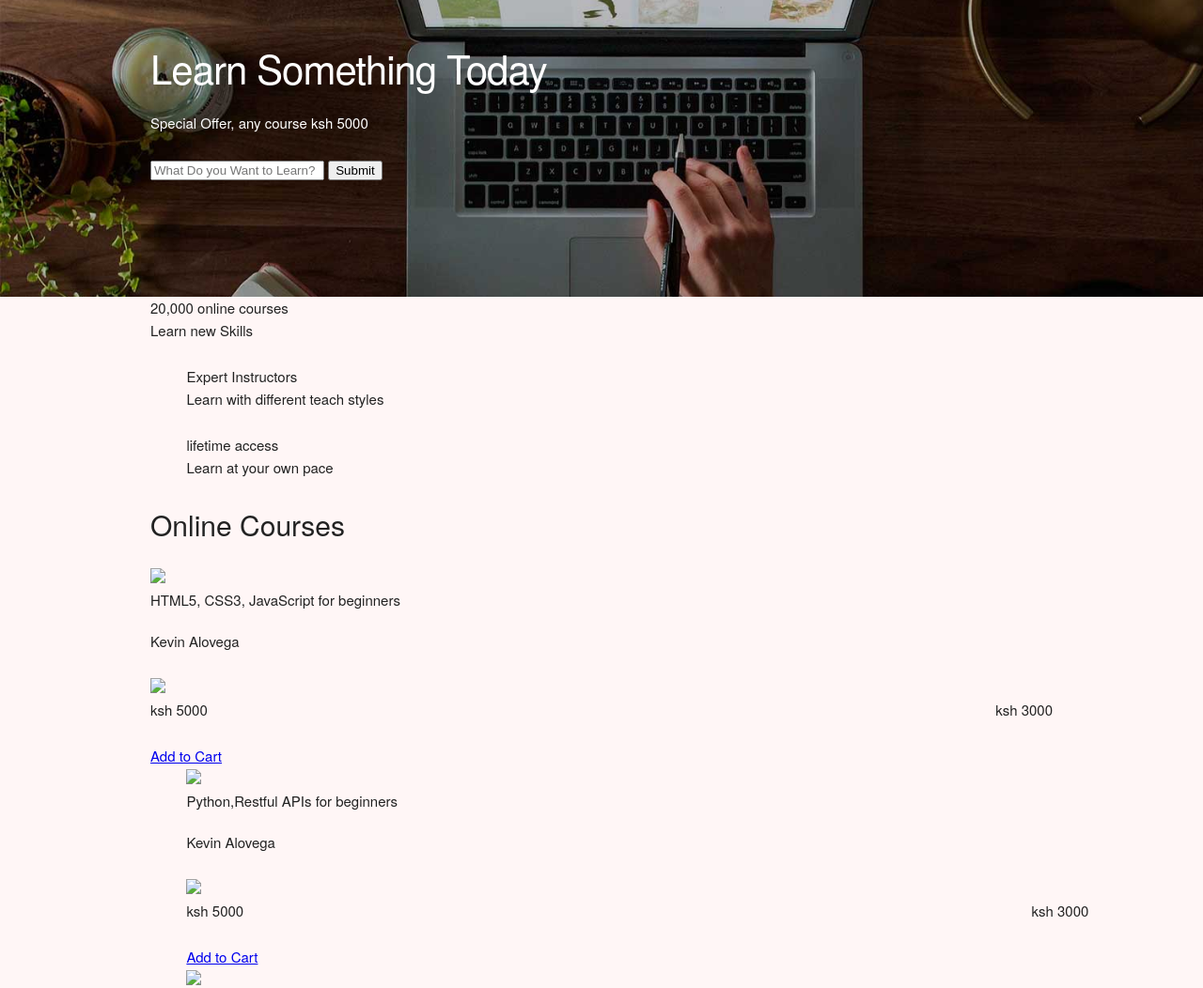
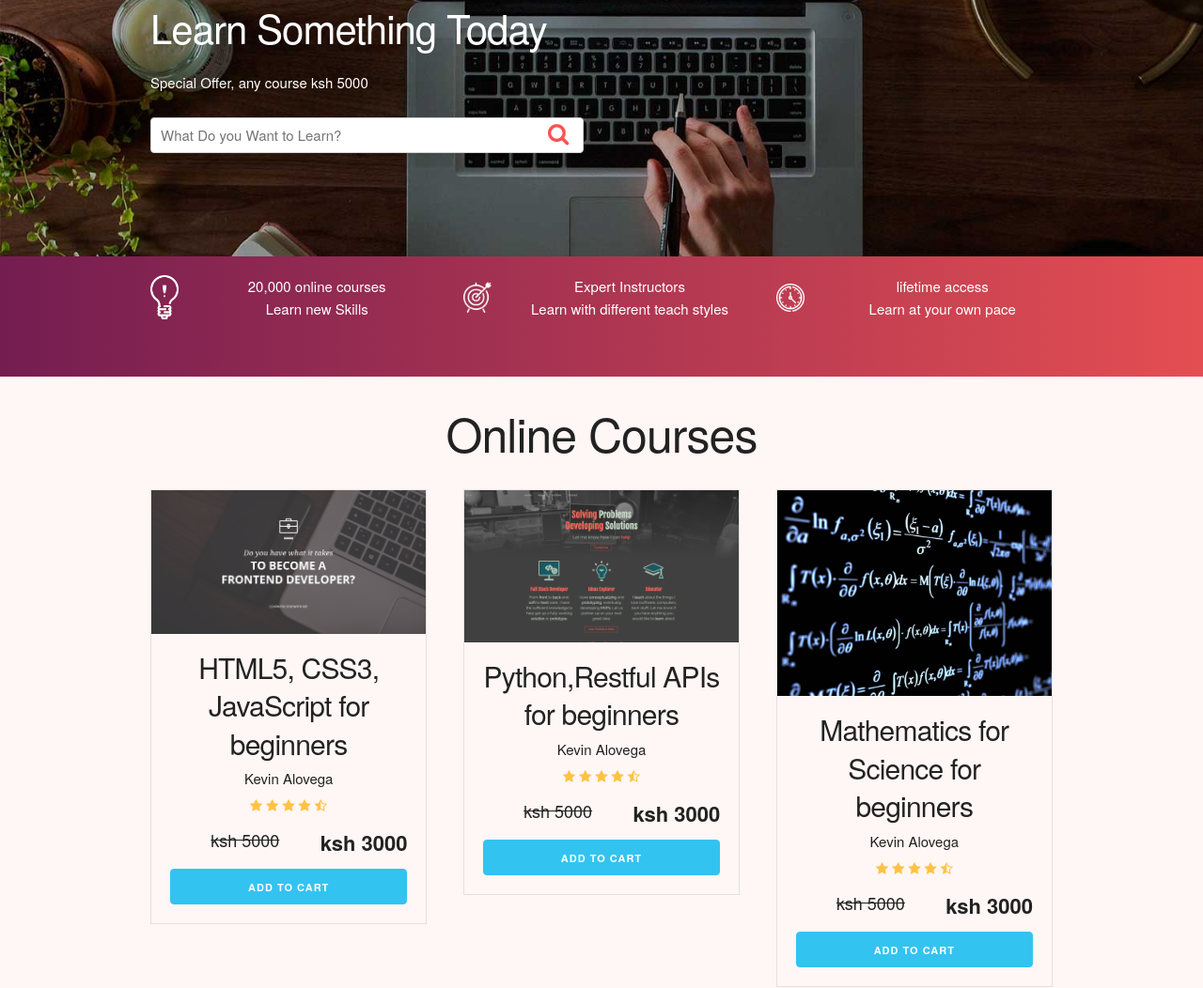
Before and after one commit to alovega/ShoppingCart, a plain HTML site: page index.html in a window 1280 px wide. Shown: the part 156-1208 px from the top of the page at 94% size. Drawn offline with Linux system fonts and the light colour scheme.

Commit message:
finishes on styling for my index page

```diff
--- a/css/style.css
+++ b/css/style.css
@@ -25,10 +25,24 @@ header{
     text-align: center;
     display: block;
 }
+#heading{
+    margin: 30px 0;
+}
+h1{
+    text-align: center;
+    line-height: 1.2;
+    letter-spacing: -.1rem;
+}
 h2{
     font-size: 3.6rem;
     line-height: 1.25;
     letter-spacing: -.1rem;
+}
+h4{
+    font-size: 16px;
+    font-weight: 700;
+    line-height: 1.35;
+    letter-spacing: -.08rem;
 }
 h1,h2,h3,h4,h5,h6{
     margin-top: 0;
@@ -53,7 +67,7 @@ div {
     padding: 0 20px;
     box-sizing: border-box;
 }
-.container::after, .row::after {
+.container:after, .row:after {
     content: "";
     display: table;
     clear: both;
@@ -65,9 +79,9 @@ div {
     box-sizing: border-box;
 }
 
-@media (min-width: 550px){
+@media screen and  (min-width: 550px){
 .four.columns {
-  width: 30.6666666667;
+  width: 30.6666666667%;
 }
 .column:first-child,
 .columns:first-child {
@@ -79,15 +93,27 @@ div {
 h2{
     font-size: 4.2rem;
 }
+h1{
+    font-size: 5.0rem;
 }
-@media (min-width: 750px){
+h4{
+    font-size: 3.0rem;
+}
+}
+@media screen and (min-width: 750px){
     header {
         text-align: left;
     }
+    .icon{
+        margin-bottom: 0;
+    }
 }
-@media (min-width: 550px){
+@media screen and (min-width: 550px){
     .two.columns{
         width: 13.333333333%;
+    }
+    .card{
+        text-align: left;
     }
 }
 .u-pull-right{
@@ -122,7 +148,7 @@ li{
     background-size: cover;
 }
 
-@media(min-width: 550px){
+@media screen and (min-width: 550px){
     .container{
         width: 80%;
     }
@@ -134,7 +160,7 @@ li{
         margin-left: 0;
     }
 }
-@media (min-width:440px){
+@media screen and (min-width:440px){
     .container{
         width: 85%;
         padding: 0;
@@ -148,3 +174,154 @@ li{
     position: relative;
     margin-bottom: 0;
 }
+
+input[type="text"]{
+    height: 38px;
+    padding: 6px 10px;
+    background-color: #fff;
+    border: 1px solid #d1d1d1;
+    border-radius: 4px;
+    box-shadow: none;
+    box-sizing: border-box;
+}
+
+input{
+    line-height: normal;
+    color: inherit;
+    font: inherit;
+    margin: 0;
+}
+
+.u-full-width{
+    width:100%;
+    box-sizing: border-box;
+}
+
+.hero-content form .submit-search-course{
+    position: absolute;
+    right: 0;
+    top:0;
+    height: 100%;
+    padding: 0;
+    display: block;
+    text-indent: -9999px;
+    width: 50px;
+    background-image: url(../img/mglass.png);
+    background-position: right center;
+    background-repeat: no-repeat;
+    border: none;
+}
+
+input[type="submit"]{
+    color: #555;
+    text-align: center;
+    font-size: 11px;
+    font-weight: 600;
+    line-height: 38px;
+    letter-spacing: .1rem;
+    text-transform: uppercase;
+    text-decoration: none;
+    white-space: nowrap;
+    background-color: transparent;
+    border-radius: 4px;
+    cursor: pointer;
+    box-sizing: border-box;
+}
+.main-bar{
+    padding: 20px 0;
+    background: linear-gradient(to right, #741d51 0%, #e44e52 100%);
+}
+
+.icon{
+    background-repeat: no-repeat;
+    background-position: left center;
+    padding-left: 60px;
+    background-size: 30px;
+    margin-bottom: 40px;
+    text-align: center;
+}
+.icon1{
+    background-image: url(../img/icon1.png);
+
+}
+.icon2{
+    background-image: url(../img/icon2.png);
+
+}
+.icon3{
+    background-image: url(../img/icon3.png);
+
+}
+.main-bar p{
+    margin: 0;
+    color: white;
+}
+.card{
+    text-align: center;
+    border: 1px solid #e1e1e1;
+}
+.info-card{
+    padding: 10px 20px;
+}
+
+.info-card p, .card h4 {
+    margin-bottom: 5px;
+}
+.info-card .price{
+    text-decoration: line-through;
+    font-size: 18px;
+    margin-top: 10px;
+}
+.info-card .price span{
+    font-weight: 700;
+    font-size: 22px;
+}
+
+.button.button-primary{
+    color:#FFF;
+    background-color: #33C3F0;
+    border-color:#33C3F0;
+}
+.add-to-cart{
+    margin: 10px 0;
+}
+
+.button{
+    display: inline-block;
+    height: 38px;
+    padding: 0 30px;
+    text-align: center;
+    font-size: 11px;
+    font-weight: 600;
+    line-height: 38px;
+    letter-spacing: .1rem;
+    text-transform: uppercase;
+    text-decoration: none;
+    white-space: nowrap;
+    border-radius: 4px;
+    border: 1px solid #bbb;
+    cursor: pointer;
+}
+
+#courses-list .row{
+    margin-bottom: 20px;
+    margin-top: 10px;
+}
+
+.footer{
+    margin-top: 40px;
+    border-top: 1px solid #aaa;
+    padding-top: 40px;
+}
+nav{
+    display: block;
+}
+.footer .menu a{
+    display: block;
+    margin-bottom: 10x;
+    text-decoration: none;
+}
+a{
+    color: #1EAEDB;
+    background-color: transparent;
+}
--- a/index.html
+++ b/index.html
@@ -81,7 +81,7 @@
         <div class="row">
             <div class="four columns">
                 <div class="card">
-                    <img src="img/course1.jpg" class="course-image u-full-width">
+                    <img src="img/img2.jpg" class="course-image u-full-width">
                     <div class="info-card">
                         <h4>HTML5, CSS3, JavaScript for beginners</h4>
                         <p>Kevin Alovega</p>
@@ -93,7 +93,7 @@
             </div>
             <div class="four columns">
                 <div class="card">
-                    <img src="img/course2.jpg" class="course-image u-full-width">
+                    <img src="img/img3.jpg" class="course-image u-full-width">
                     <div class="info-card">
                         <h4>Python,Restful APIs for beginners</h4>
                         <p>Kevin Alovega</p>
@@ -105,7 +105,7 @@
             </div>
             <div class="four columns">
                 <div class="card">
-                    <img src="img/course3.jpg" class="course-image u-full-width">
+                    <img src="img/img5.jpg" class="course-image u-full-width">
                     <div class="info-card">
                         <h4>Mathematics for Science for beginners</h4>
                         <p>Kevin Alovega</p>
@@ -119,7 +119,7 @@
         <div class="row">
             <div class="four columns">
                 <div class="card">
-                    <img src="img/course4.jpg" class="course-image u-full-width">
+                    <img src="img/img6.jpg" class="course-image u-full-width">
                     <div class="info-card">
                         <h4>Orchard at home</h4>
                         <p>Kevin Alovega</p>
@@ -131,7 +131,7 @@
             </div>
             <div class="four columns">
                 <div class="card">
-                    <img src="img/course5.jpg" class="course-image u-full-width">
+                    <img src="img/img7.jpg" class="course-image u-full-width">
                     <div class="info-card">
                         <h4>Home Decor with recycled products</h4>
                         <p>Kevin Alovega</p>
@@ -143,7 +143,7 @@
             </div>
             <div class="four columns">
                 <div class="card">
-                    <img src="img/course1.jpg" class="course-image u-full-width">
+                    <img src="img/img3.jpg" class="course-image u-full-width">
                     <div class="info-card">
                         <h4>Web Design for beginners</h4>
                         <p>Kevin Alovega</p>
@@ -157,7 +157,7 @@
         <div class="row">
             <div class="four columns">
                 <div class="card">
-                    <img src="img/course2.jpg" class="course-image u-full-width">
+                    <img src="img/img8.jpg" class="course-image u-full-width">
                     <div class="info-card">
                         <h4>Learn to cook west african food</h4>
                         <p>Kevin Alovega</p>
@@ -169,9 +169,9 @@
             </div>
             <div class="four columns">
                 <div class="card">
-                    <img src="img/course2.jpg" class="course-image u-full-width">
+                    <img src="img/img9.jpg" class="course-image u-full-width">
                     <div class="info-card">
-                        <h4>Learn to cook west african food</h4>
+                        <h4>Learn to plant fruits and vegetables</h4>
                         <p>Kevin Alovega</p>
                         <img src="img/stars.png">
                         <p class="price">ksh 5000  <span class="u-pull-right">ksh 3000</span></p>
@@ -181,7 +181,7 @@
             </div>
             <div class="four columns">
                 <div class="card">
-                    <img src="img/course3.jpg" class="course-image u-full-width">
+                    <img src="img/img10.jpg" class="course-image u-full-width">
                     <div class="info-card">
                         <h4>Build a Music studio</h4>
                         <p>Kevin Alovega</p>
@@ -191,23 +191,11 @@
                     </div>
                 </div><!--.card-->
             </div>
+        </div><!--.row-->
+        <div class="row">
             <div class="four columns">
                 <div class="card">
-                    <img src="img/course4.jpg" class="course-image u-full-width">
-                    <div class="info-card">
-                        <h4>Harvest your Own fruits and vegetables</h4>
-                        <p>Kevin Alovega</p>
-                        <img src="img/stars.png">
-                        <p class="price">ksh 5000  <span class="u-pull-right">ksh 3000</span></p>
-                        <a href="#" class="u-full-width button-primary button input add-to-cart" data-id="9">Add to Cart</a>
-                    </div>
-                </div><!--.card-->
-            </div>
-        </div><!--.row-->
-        <div class="row">
-            <div class="four c0lumns">
-                <div class="card">
-                    <img src="img/course5.jpg" class="course-image u-full-width">
+                    <img src="img/img11.jpg" class="course-image u-full-width">
                     <div class="info-card">
                         <h4>Cook Home cookies</h4>
                         <p>Kevin Alovega</p>
@@ -217,9 +205,9 @@
                     </div>
                 </div><!--.card-->
             </div>
-            <div class="four c0lumns">
+            <div class="four columns">
                 <div class="card">
-                    <img src="img/course1.jpg" class="course-image u-full-width">
+                    <img src="img/img12.jpg" class="course-image u-full-width">
                     <div class="info-card">
                         <h4>Modern Javascript</h4>
                         <p>Kevin Alovega</p>
@@ -229,9 +217,9 @@
                     </div>
                 </div><!--.card-->
             </div>
-            <div class="four c0lumns">
+            <div class="four columns">
                 <div class="card">
-                    <img src="img/course5.jpg" class="course-image u-full-width">
+                    <img src="img/img13.jpg" class="course-image u-full-width">
                     <div class="info-card">
                         <h4>100 Natural recipes</h4>
                         <p>Kevin Alovega</p>
```
Also changed, not shown: img/icon1.png (added), img/icon2.png (added), img/icon3.png (added), img/mglass.png (added), img/stars.png (added).
